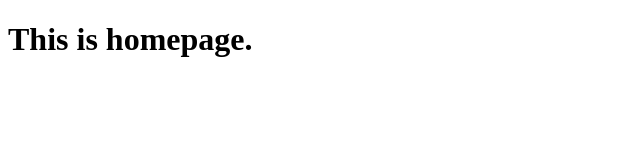
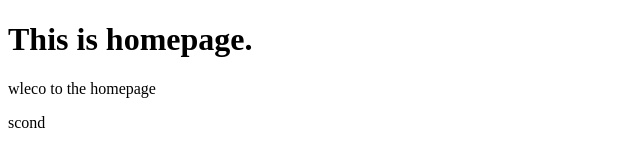
Before and after one commit to YuhangKuo/project001, a plain HTML site: page index.html in a window 1280 px wide. Shown: the whole page, without its empty margins (0-640 px from the left). Drawn offline with Linux system fonts and the light colour scheme.

Commit message:
some new codes

```diff
--- a/index.html
+++ b/index.html
@@ -8,5 +8,7 @@
   </head>
   <body>
     <h1>This is homepage.</h1>
+    <p>wleco to the homepage</p>
+    <p>scond</p>
   </body>
 </html>
```
Also changed, not shown: 1 other file.
